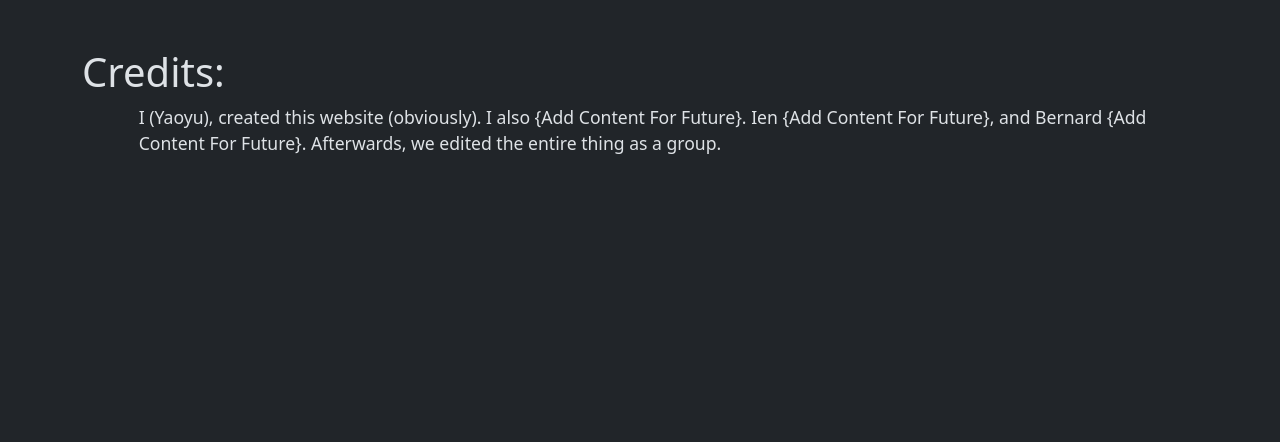
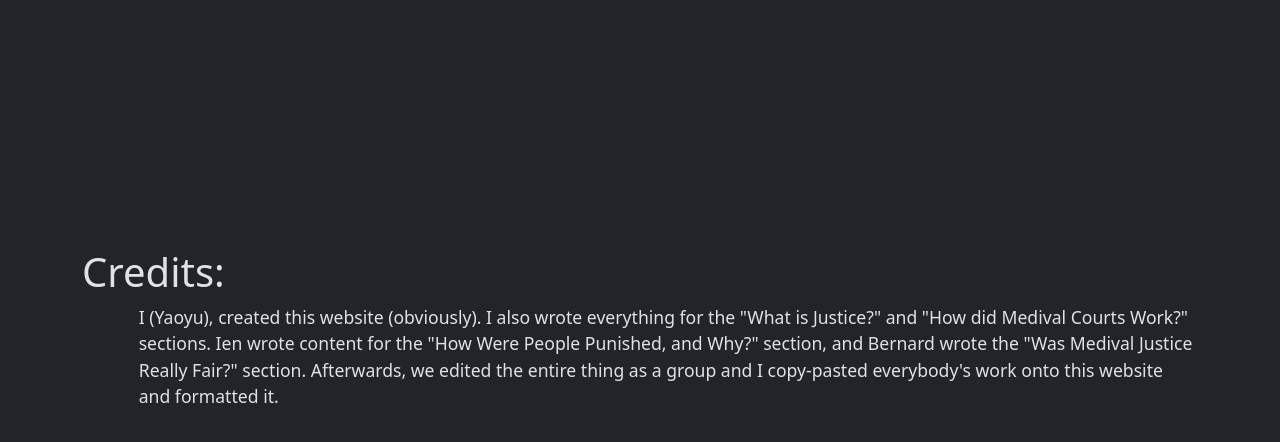
Before and after one commit to methecoderyeah/There-Will-Be-Wolves, a Flask app: page /credits in a window 1280 px wide. Shown: the part 109-551 px from the top of the page. Run offline with Flask 3, Linux system fonts and the light colour scheme.

Commit message:
Completed the credits page.

```diff
--- a/templates/credits.html
+++ b/templates/credits.html
@@ -3,8 +3,8 @@
 <title>Credits</title>
 {% endblock %}
 {% block content %}
-<div>
+<div style="padding-top: 25vh;">
     <h1>Credits:</h1>
-    <p style="padding-left: 1.5cm;">I (Yaoyu), created this website (obviously). I also {Add Content For Future}. Ien {Add Content For Future}, and Bernard {Add Content For Future}. Afterwards, we edited the entire thing as a group.</p>
+    <p style="padding-left: 1.5cm;">I (Yaoyu), created this website (obviously). I also wrote everything for the "What is Justice?" and "How did Medival Courts Work?" sections. Ien wrote content for the "How Were People Punished, and Why?" section, and Bernard wrote the "Was Medival Justice Really Fair?" section. Afterwards, we edited the entire thing as a group and I copy-pasted everybody's work onto this website and formatted it.</p>
 </div>
 {% endblock %}
```
